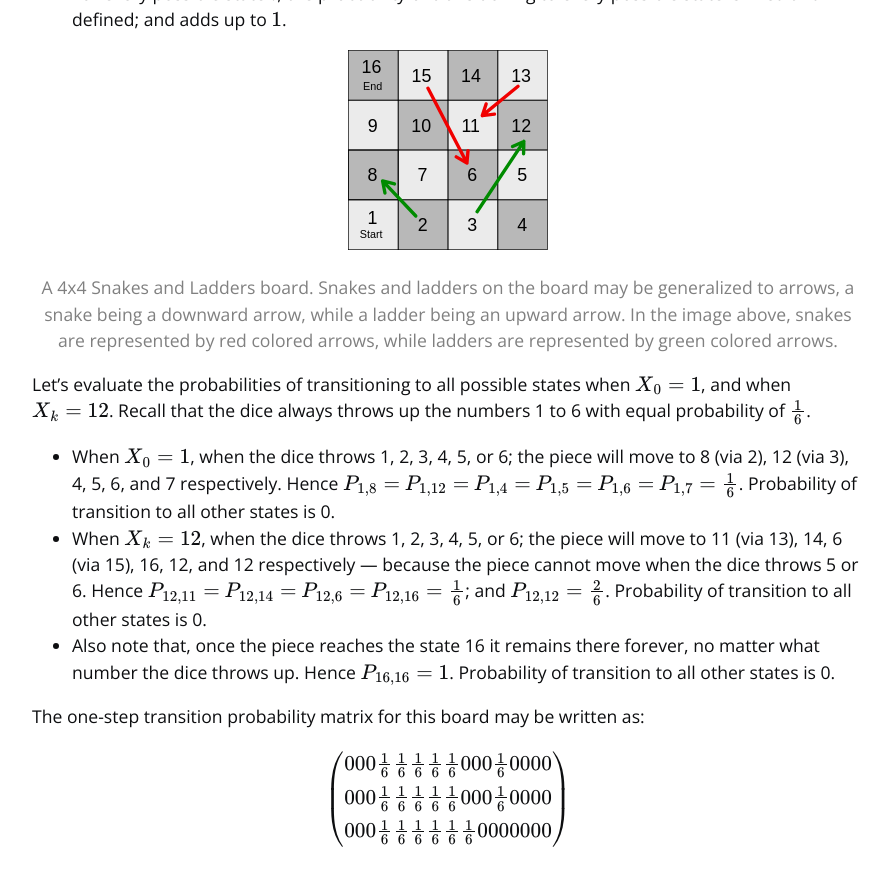
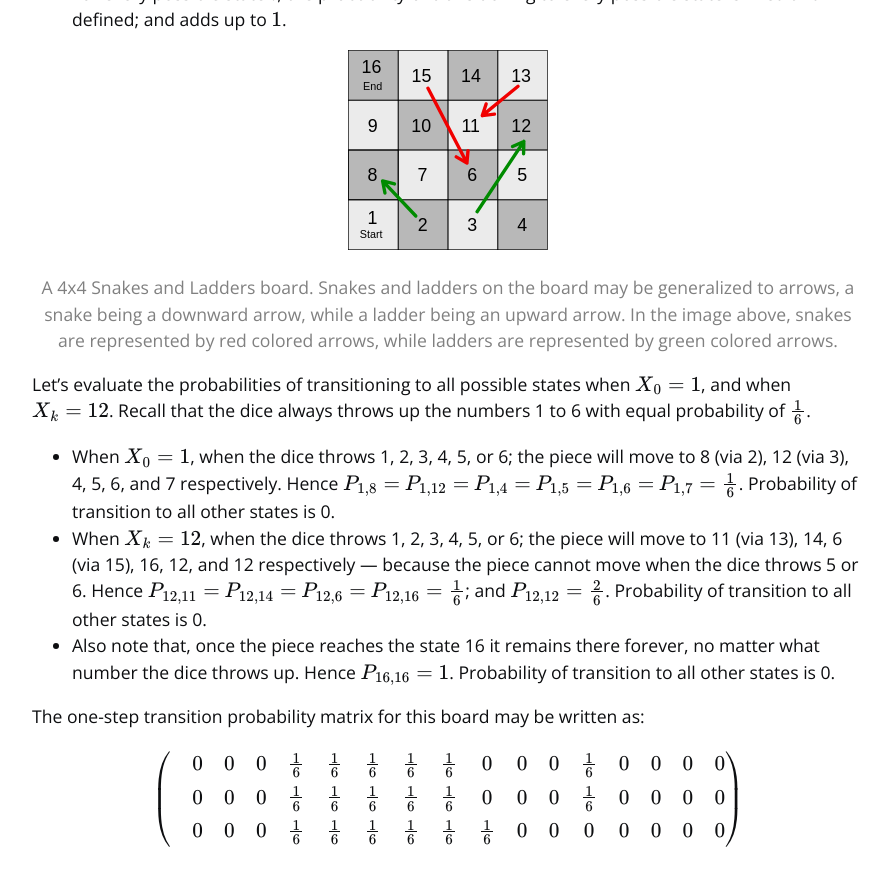
Before and after one commit to vinitjoglekar/playground, a Jekyll site: the page built from _pages/markov_chains.md, in a window 1280 px wide and 900 px high, scrolled down 1635 px. Shown: the top 886 px of the window, without its empty margins (192-1082 px from the left). Built offline with Jekyll 4.4.1, drawn with Linux system fonts in a browser that asks for light colours.

```diff
--- a/_pages/markov_chains.md
+++ b/_pages/markov_chains.md
@@ -65,9 +65,9 @@ The one-step transition probability matrix for this board may be written as:
 
 <div align="center">
 $$\begin{pmatrix}
- 0 0 0 \frac{1}{6} \frac{1}{6} \frac{1}{6} \frac{1}{6} \frac{1}{6} 0 0 0 \frac{1}{6} 0 0 0 0 \\
- 0 0 0 \frac{1}{6} \frac{1}{6} \frac{1}{6} \frac{1}{6} \frac{1}{6} 0 0 0 \frac{1}{6} 0 0 0 0 \\
- 0 0 0 \frac{1}{6} \frac{1}{6} \frac{1}{6} \frac{1}{6} \frac{1}{6}\frac{1}{6} 0 0 0 0 0 0 0 \\
+ &0 &0 &0 &\frac{1}{6} &\frac{1}{6} &\frac{1}{6} &\frac{1}{6} &\frac{1}{6} &0 &0 &0 &\frac{1}{6} &0 &0 &0 &0 \\
+ &0 &0 &0 &\frac{1}{6} &\frac{1}{6} &\frac{1}{6} &\frac{1}{6} &\frac{1}{6} &0 &0 &0 &\frac{1}{6} &0 &0 &0 &0 \\
+ &0 &0 &0 &\frac{1}{6} &\frac{1}{6} &\frac{1}{6} &\frac{1}{6} &\frac{1}{6} &\frac{1}{6} &0 &0 &0 &0 &0 &0 &0 \\
 \end{pmatrix}
 $$
 </div>
```
